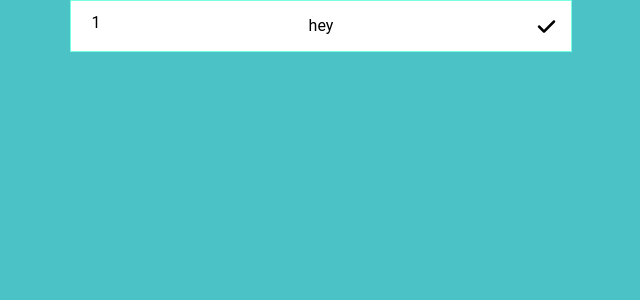
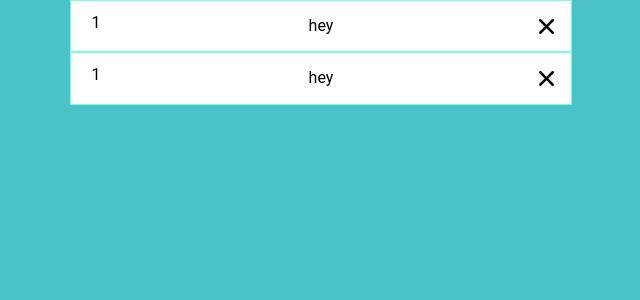
Before and after one commit to a03z/todo-app-vite, a React (Vite) app: page / in a window 1280 px wide. Shown: the top 300 px of the page, without its empty margins (319-959 px from the left). Built offline with nearby package versions, Linux system fonts and the light colour scheme.

Commit message:
done dispatching isDone action, TODO: redesign, add custom todos

```diff
--- a/src/App.tsx
+++ b/src/App.tsx
@@ -4,6 +4,7 @@ import 'normalize.css'
 import './app/styles/styles.css'
 import { Todo } from './components/Todo'
 import { createGlobalStyle } from 'styled-components'
+import { RootStateOrAny, useSelector } from 'react-redux'
 
 const GlobalStyle = createGlobalStyle`
 body {
@@ -12,10 +13,11 @@ body {
 `
 
 const App = () => {
+    const isDone = useSelector((state: RootStateOrAny) => state.main.isDone)
     return (
         <>
             <GlobalStyle />
-            <Todo />
+            <Todo isDone={isDone} />
         </>
     )
 }
--- a/src/app/redux/store.ts
+++ b/src/app/redux/store.ts
@@ -15,6 +15,7 @@ let initialState = {
 
 interface ActionI {
     type: string
+    status: boolean
 }
 
 const reducer = (state = initialState, action: ActionI) => {
@@ -22,15 +23,16 @@ const reducer = (state = initialState, action: ActionI) => {
         case CHANGE_IS_DONE:
             return {
                 ...state,
-                isDone: true,
+                isDone: action.status,
             }
         default:
             return state
     }
 }
 
-export const changeIsDone = () => ({
+export const changeIsDone = (status: boolean) => ({
     type: CHANGE_IS_DONE,
+    status,
 })
 
 let reducers = combineReducers({ main: reducer })
@@ -39,3 +41,8 @@ let store = createStore(reducers)
 
 window.__store__ = store
 export default store
+
+// Infer the `RootState` and `AppDispatch` types from the store itself
+export type RootState = ReturnType<typeof store.getState>
+// Inferred type: {posts: PostsState, comments: CommentsState, users: UsersState}
+export type AppDispatch = typeof store.dispatch
--- a/src/app/styles/styles.tsx
+++ b/src/app/styles/styles.tsx
@@ -8,3 +8,22 @@ export const Item = styled.div`
     background: white;
     width: 100%;
 `
+
+export const ItemNumber = styled.span`
+    text-align: center;
+    width: 25px;
+    height: 25px;
+`
+export const IsDoneIcon = styled.span`
+    height: 25px;
+    width: 25px;
+`
+export const Container = styled.div`
+    display: flex;
+    justify-content: center;
+    align-items: center;
+    flex-direction: column;
+    font-family: 'Roboto', sans-serif;
+    width: 500px;
+    margin: auto;
+`
--- a/src/components/Todo.tsx
+++ b/src/components/Todo.tsx
@@ -1,21 +1,16 @@
 import React from 'react'
-import styled from 'styled-components'
+import { Container } from '../app/styles/styles'
 import { TodoItem } from './TodoItem'
 
-const Container = styled.div`
-    display: flex;
-    justify-content: center;
-    align-items: center;
-    flex-direction: column;
-    font-family: 'Roboto', sans-serif;
-    width: 500px;
-    margin: auto;
-`
+interface PropsI {
+    isDone: boolean
+}
 
-export const Todo = () => {
+export const Todo = (props: PropsI) => {
     return (
         <Container>
-            <TodoItem title="hey" isDone={false} number={1} />
+            <TodoItem title="hey" isDone={props.isDone} number={1} />
+            <TodoItem title="hey" isDone={props.isDone} number={1} />
         </Container>
     )
 }
--- a/src/components/TodoItem.tsx
+++ b/src/components/TodoItem.tsx
@@ -1,46 +1,36 @@
 import React from 'react'
-import { Item } from '../app/styles/styles'
+import { IsDoneIcon, Item, ItemNumber } from '../app/styles/styles'
 import { CheckIcon, XIcon } from '@heroicons/react/solid'
 import { useDispatch } from 'react-redux'
 import { changeIsDone } from '../app/redux/store'
-import styled from 'styled-components'
 
-export interface ItemProps {
+interface ItemProps {
     title: string
     isDone: boolean
     number: number
 }
 
-const ItemNumber = styled.span`
-    text-align: center;
-    width: 25px;
-    height: 25px;
-`
-const IsDoneIcon = styled.span`
-    height: 25px;
-    width: 25px;
-`
-
 export const TodoItem = ({ title, isDone, number }: ItemProps) => {
     const dispatch = useDispatch()
+
+    const onDone = () => {
+        dispatch(changeIsDone(true))
+    }
+    const onUnDone = () => {
+        dispatch(changeIsDone(false))
+    }
 
     return (
         <Item>
             <ItemNumber>{number}</ItemNumber>
             <p>{title}</p>
             {isDone ? (
-                <IsDoneIcon>
-                    <XIcon
-                        onClick={() => dispatch(changeIsDone())}
-                        className="isDoneIcon"
-                    />
+                <IsDoneIcon onClick={onUnDone}>
+                    <CheckIcon className="isDoneIcon" />
                 </IsDoneIcon>
             ) : (
-                <IsDoneIcon>
-                    <CheckIcon
-                        onClick={() => dispatch(changeIsDone())}
-                        className="isDoneIcon"
-                    />
+                <IsDoneIcon onClick={onDone}>
+                    <XIcon className="isDoneIcon" />
                 </IsDoneIcon>
             )}
         </Item>
```
